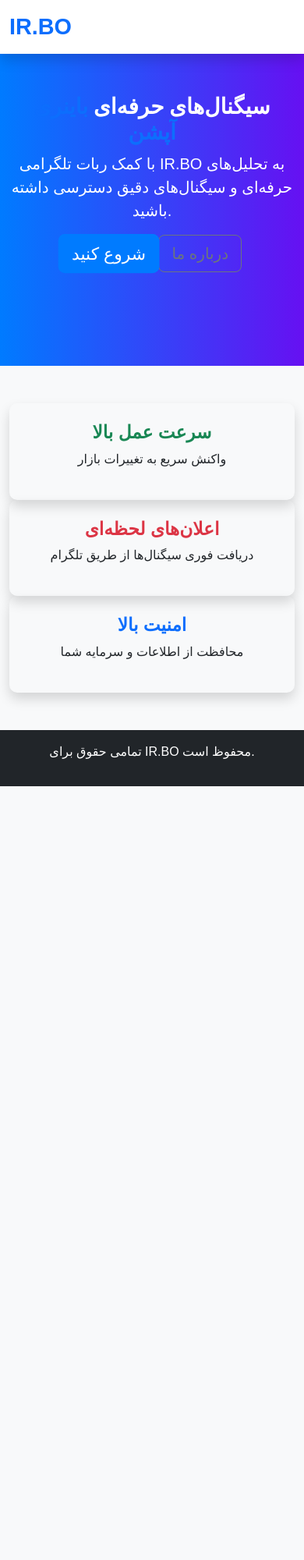
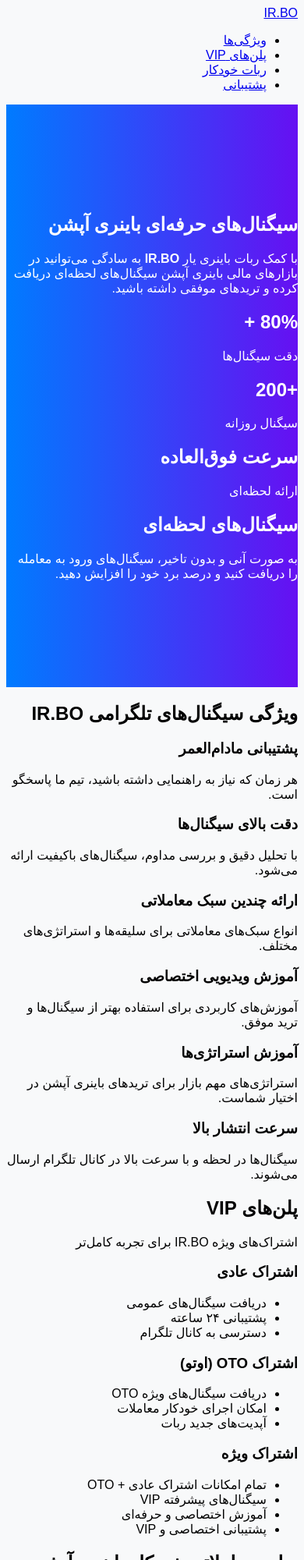
Before and after one commit to adsterrakhani0916/an, a plain HTML site: page index.html in a window 390 px wide. Shown: the top 2000 px of the page at 78% size. Before the commit the page ends 1008 px from the top, so only its background shows below. Drawn offline with nearby package versions, Linux system fonts and the light colour scheme; a web font is replaced by a local one.

Commit message:
Update index.html

```diff
--- a/index.html
+++ b/index.html
@@ -1,70 +1,168 @@
 <!DOCTYPE html>
-<html lang="fa">
+<html lang="fa" dir="rtl">
 <head>
-    <meta charset="UTF-8">
-    <meta name="viewport" content="width=device-width, initial-scale=1">
-    <title>سیگنال‌های حرفه‌ای باینری آپشن</title>
-    <link href="https://cdn.jsdelivr.net/npm/bootstrap@5.3.0/dist/css/bootstrap.min.css" rel="stylesheet">
-    <link rel="stylesheet" href="styles.css">
+  <meta charset="UTF-8" />
+  <meta name="viewport" content="width=device-width, initial-scale=1.0"/>
+  <title>سیگنال‌های حرفه‌ای باینری آپشن | IR.BO</title>
+  <link rel="stylesheet" href="styles.css" />
 </head>
 <body>
 
-    <!-- نوار بالا -->
-    <nav class="navbar navbar-expand-lg navbar-light bg-white fixed-top shadow">
+  <!-- هدر سایت -->
+  <header class="main-header">
     <div class="container">
-            <a class="navbar-brand fw-bold text-primary" href="#">IR.BO</a>
-            <div class="collapse navbar-collapse">
-                <ul class="navbar-nav ms-auto">
-                    <li class="nav-item"><a class="nav-link text-dark" href="#">خانه</a></li>
-                    <li class="nav-item"><a class="nav-link text-dark" href="#">درباره ما</a></li>
-                    <li class="nav-item"><a class="nav-link text-dark" href="#">ارتباط با ما</a></li>
+      <div class="logo">
+        <a href="#">IR.BO</a>
+      </div>
+      <nav class="nav-links" id="navLinks">
+        <ul>
+          <li><a href="#features">ویژگی‌ها</a></li>
+          <li><a href="#vip-plans">پلن‌های VIP</a></li>
+          <li><a href="#bot">ربات خودکار</a></li>
+          <li><a href="#support">پشتیبانی</a></li>
         </ul>
+      </nav>
+      <div class="mobile-menu-icon" onclick="toggleMenu()">
+        <span></span>
+        <span></span>
+        <span></span>
       </div>
-        </div>
-    </nav>
-
-    <!-- بخش اصلی -->
-    <header class="hero">
-        <div class="container text-center">
-            <h1 class="fw-bold">سیگنال‌های حرفه‌ای <span class="text-primary">باینری آپشن</span></h1>
-            <p class="lead">با کمک ربات تلگرامی IR.BO به تحلیل‌های حرفه‌ای و سیگنال‌های دقیق دسترسی داشته باشید.</p>
-            <a href="#" class="btn btn-primary btn-lg animate-button">شروع کنید</a>
-            <a href="#" class="btn btn-outline-secondary btn-lg">درباره ما</a>
     </div>
   </header>
 
-    <!-- ویژگی‌ها -->
-    <section class="features py-5">
-        <div class="container">
-            <div class="row text-center">
-                <div class="col-md-4">
-                    <div class="feature-box shadow p-4">
-                        <h3 class="fw-bold text-success">سرعت عمل بالا</h3>
-                        <p>واکنش سریع به تغییرات بازار</p>
+  <!-- سکشن معرفی -->
+  <section class="hero">
+    <div class="container hero-content">
+      <h1>سیگنال‌های حرفه‌ای باینری آپشن</h1>
+      <p>
+        با کمک ربات باینری یار <strong>IR.BO</strong> به سادگی می‌توانید در بازارهای مالی
+        باینری آپشن سیگنال‌های لحظه‌ای دریافت کرده و تریدهای موفقی داشته باشید.
+      </p>
+
+      <div class="hero-stats">
+        <div class="stat-box">
+          <h2>80% +</h2>
+          <p>دقت سیگنال‌ها</p>
+        </div>
+        <div class="stat-box">
+          <h2>+200</h2>
+          <p>سیگنال روزانه</p>
+        </div>
+        <div class="stat-box">
+          <h2>سرعت فوق‌العاده</h2>
+          <p>ارائه لحظه‌ای</p>
         </div>
       </div>
-                <div class="col-md-4">
-                    <div class="feature-box shadow p-4">
-                        <h3 class="fw-bold text-danger">اعلان‌های لحظه‌ای</h3>
-                        <p>دریافت فوری سیگنال‌ها از طریق تلگرام</p>
+
+      <!-- یک باکس نمونه برای اشاره به سیگنال‌های لحظه‌ای -->
+      <div class="signal-box">
+        <h2>سیگنال‌های لحظه‌ای</h2>
+        <p>
+          به صورت آنی و بدون تاخیر، سیگنال‌های ورود به معامله را دریافت کنید و درصد برد خود را افزایش دهید.
+        </p>
       </div>
     </div>
-                <div class="col-md-4">
-                    <div class="feature-box shadow p-4">
-                        <h3 class="fw-bold text-primary">امنیت بالا</h3>
-                        <p>محافظت از اطلاعات و سرمایه شما</p>
+  </section>
+
+  <!-- ویژگی سیگنال‌ها -->
+  <section class="features" id="features">
+    <div class="container">
+      <h2>ویژگی سیگنال‌های تلگرامی IR.BO</h2>
+      <div class="features-grid">
+        <div class="feature-item">
+          <h3>پشتیبانی مادام‌العمر</h3>
+          <p>هر زمان که نیاز به راهنمایی داشته باشید، تیم ما پاسخگو است.</p>
         </div>
+        <div class="feature-item">
+          <h3>دقت بالای سیگنال‌ها</h3>
+          <p>با تحلیل دقیق و بررسی مداوم، سیگنال‌های باکیفیت ارائه می‌شود.</p>
+        </div>
+        <div class="feature-item">
+          <h3>ارائه چندین سبک معاملاتی</h3>
+          <p>انواع سبک‌های معاملاتی برای سلیقه‌ها و استراتژی‌های مختلف.</p>
+        </div>
+        <div class="feature-item">
+          <h3>آموزش ویدیویی اختصاصی</h3>
+          <p>آموزش‌های کاربردی برای استفاده بهتر از سیگنال‌ها و ترید موفق.</p>
+        </div>
+        <div class="feature-item">
+          <h3>آموزش استراتژی‌ها</h3>
+          <p>استراتژی‌های مهم بازار برای تریدهای باینری آپشن در اختیار شماست.</p>
+        </div>
+        <div class="feature-item">
+          <h3>سرعت انتشار بالا</h3>
+          <p>سیگنال‌ها در لحظه و با سرعت بالا در کانال تلگرام ارسال می‌شوند.</p>
         </div>
       </div>
     </div>
   </section>
 
-    <!-- پاورقی -->
-    <footer class="bg-dark text-white text-center py-3">
-        <p>تمامی حقوق برای IR.BO محفوظ است.</p>
+  <!-- پلن‌های VIP و اشتراک ویژه -->
+  <section class="vip-plans" id="vip-plans">
+    <div class="container">
+      <h2>پلن‌های VIP</h2>
+      <p class="section-subtitle">اشتراک‌های ویژه IR.BO برای تجربه کامل‌تر</p>
+
+      <div class="plans-grid">
+        <!-- باکس اول -->
+        <div class="plan-box">
+          <h3>اشتراک عادی</h3>
+          <ul>
+            <li>دریافت سیگنال‌های عمومی</li>
+            <li>پشتیبانی ۲۴ ساعته</li>
+            <li>دسترسی به کانال تلگرام</li>
+          </ul>
+          <h3>اشتراک OTO (اوتو)</h3>
+          <ul>
+            <li>دریافت سیگنال‌های ویژه OTO</li>
+            <li>امکان اجرای خودکار معاملات</li>
+            <li>آپدیت‌های جدید ربات</li>
+          </ul>
+        </div>
+
+        <!-- باکس دوم -->
+        <div class="plan-box">
+          <h3>اشتراک ویژه</h3>
+          <ul>
+            <li>تمام امکانات اشتراک عادی + OTO</li>
+            <li>سیگنال‌های پیشرفته VIP</li>
+            <li>آموزش اختصاصی و حرفه‌ای</li>
+            <li>پشتیبانی اختصاصی و VIP</li>
+          </ul>
+        </div>
+      </div>
+    </div>
+  </section>
+
+  <!-- ربات معاملاتی خودکار -->
+  <section class="bot" id="bot">
+    <div class="container">
+      <h2>ربات معاملاتی خودکار باینری آپشن IR.BO</h2>
+      <p>
+        شما می‌توانید ۲۴ ساعته در بازار باینری آپشن فعالیت داشته باشید و با کمک ربات خودکار IR.BO
+        بدون نیاز به حضور مداوم پشت سیستم، معاملات را به صورت خودکار اجرا کنید.
+      </p>
+      <button class="btn-buy">خرید ربات IR.BO</button>
+    </div>
+  </section>
+
+  <!-- بخش پشتیبانی -->
+  <section class="support" id="support">
+    <div class="container">
+      <h2>پشتیبانی سایت</h2>
+      <p>جهت دریافت اطلاعات بیشتر و راهنمایی در خصوص پلن‌ها و ربات، با پشتیبانی در ارتباط باشید.</p>
+      <p>ایمیل پشتیبانی: <a href="mailto:support@irbo.com">support@irbo.com</a></p>
+      <p>شماره تماس: <a href="tel:+980000000">+98 000 0000</a></p>
+    </div>
+  </section>
+
+  <!-- فوتر ساده -->
+  <footer class="main-footer">
+    <div class="container">
+      <p>تمامی حقوق محفوظ است &copy; IR.BO</p>
+    </div>
   </footer>
 
   <script src="script.js"></script>
-    <script src="https://cdn.jsdelivr.net/npm/bootstrap@5.3.0/dist/js/bootstrap.bundle.min.js"></script>
 </body>
 </html>
```
Lines whose indentation alone changed are shown as unchanged.
